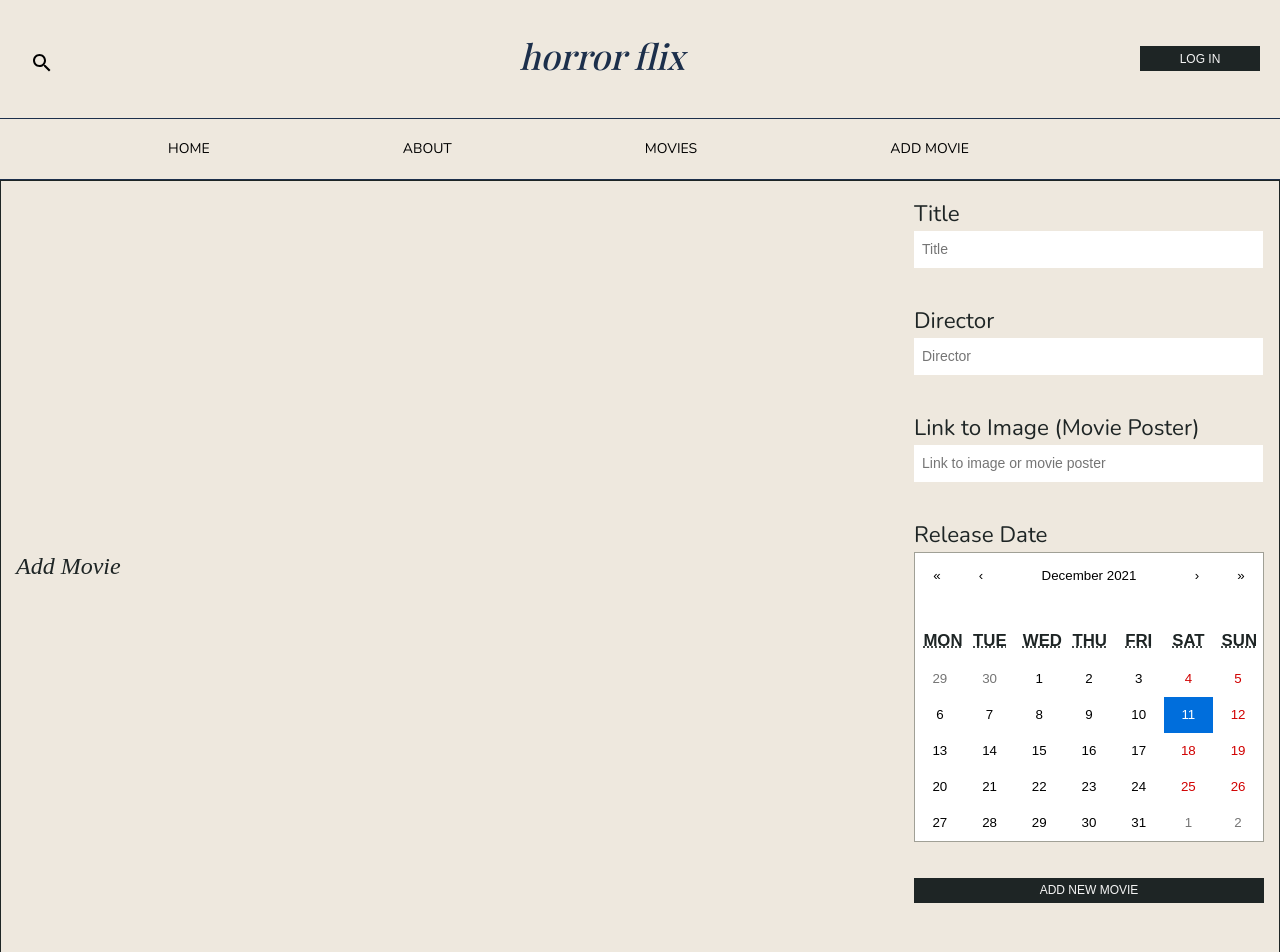
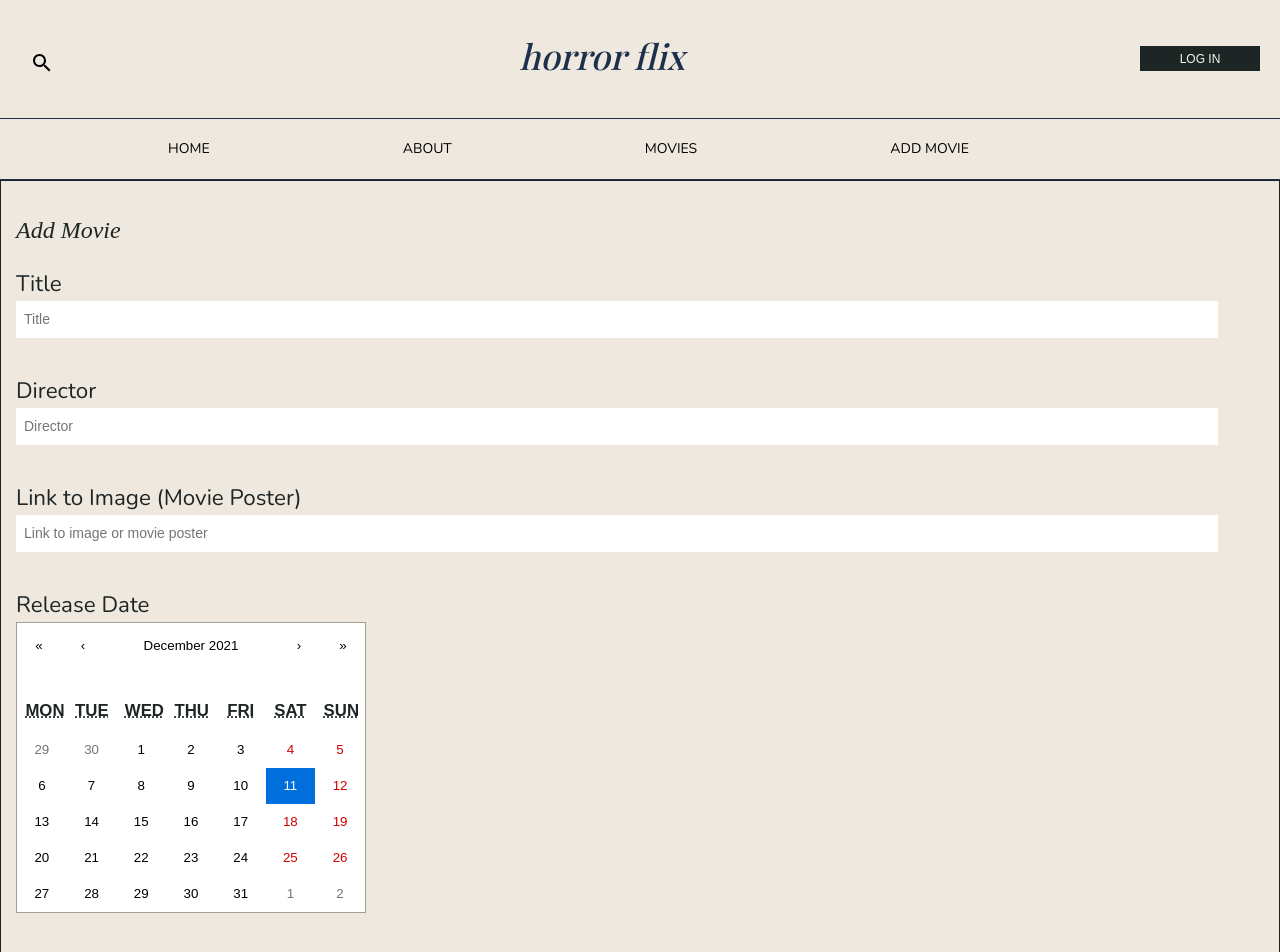
Before and after one commit to JLPinthecity/horror-movies-frontend, a React (Create React App) app: page /horror_movies/new in a window 1280 px wide. Shown: the top 952 px of the page. Built offline with nearby package versions, Linux system fonts and the light colour scheme; no server answers; a web font is replaced by a local one.

Commit message:
add styling to review and movie forms

```diff
--- a/src/App.css
+++ b/src/App.css
@@ -65,7 +65,17 @@ input {
     margin: 10px;
     text-transform: uppercase;
     font-size: 12px;
-    padding:5px;
+    padding: 5px;
+    width: 150px;
+    height: 40px;
+}
+
+.float_right {
+    float: right;
+}
+
+.float_center {
+    float: center;
 }
 
 .title {
--- a/src/components/Form.css
+++ b/src/components/Form.css
@@ -1,17 +1,16 @@
 .FormWrapper {
-    align-content: left;
+    border: 1px solid;
     width: 100vw;
-    height: 100vh;
-    min-height: 100%;
     box-sizing: border-box;
     overflow-x: hidden;
     overflow-y: hidden;
-    border: 1px solid;
 }
 
+/* 1 - PARENT CONTAINER FLEX */
 .FormContainer {
     box-sizing: border-box;
     display: flex;
+    flex-direction: column;
     justify-content: flex-start;
     align-items: left;
     font-size: 1.4rem;
@@ -24,5 +23,4 @@
 .FormContainer .primary-button {
     width: 100%;
     margin: 0px;
-    align-content: center;
 }
--- a/src/components/IndividualMovieShow.css
+++ b/src/components/IndividualMovieShow.css
@@ -1,3 +1,4 @@
+/* MAIN PARENT FLEXBOX */
 .movie-wrapper {
     margin: 0px;
     display: flex;
@@ -6,6 +7,7 @@
     flex-wrap: nowrap;
 }
 
+/* SECOND PARENT INSIDE MAIN FLEXBOX I */
 .reviews-container {
     flex: 1;
     display: flex;
@@ -20,20 +22,16 @@
     align-items: center;
 }
 
-.transparent-button {
-    padding: 20px;
-}
 
+/* SECOND PARENT INSIDE MAIN FLEXBOX II */
 .column-review {
     flex: 2;
     display: flex;
     flex-direction: column;
-    overflow-x: scroll;
-    overflow-y: scroll;
-    overflow: scroll;
 }
 
 .review-form {
-    width: 50%;
-    background-color: pink;
+    width: 100vw;
+    height: 100vh;
+    padding-top: 10px;
 }
--- a/src/components/NewMovieForm.js
+++ b/src/components/NewMovieForm.js
@@ -5,9 +5,10 @@ import { postNewMovie } from '../actions/newMovieForm';
 import { updateDate } from '../actions/date';
 import Calendar from 'react-calendar';
 import 'react-calendar/dist/Calendar.css';
+
 import './Form.css'
 
-const NewTripForm = (props) => {
+const NewMovieForm = (props) => {
 
     const { title, poster, director, year_released } = props.formData
 
@@ -29,11 +30,8 @@ const NewTripForm = (props) => {
     }
 
     return (
-
         <div className="FormWrapper">
-
             <div className="FormContainer">
-
 
                 <div className="first_row">
                     <div className="title">
@@ -62,7 +60,7 @@ const NewTripForm = (props) => {
                         value={props.date}/>
 
                         <br/>
-                    <input type="submit" className="primary-button" value="Add New Movie"/>
+                        <input type="submit" className="transparent_button float_center" value="Add New Movie"/>
                         <br/>
 
                     </form>
@@ -82,4 +80,4 @@ const mapStateToProps = state => {
 
 }
 
-export default connect(mapStateToProps, { updateNewMovieForm, postNewMovie, updateDate })(NewTripForm);
+export default connect(mapStateToProps, { updateNewMovieForm, postNewMovie, updateDate })(NewMovieForm);
--- a/src/components/ReviewForm.js
+++ b/src/components/ReviewForm.js
@@ -26,8 +26,8 @@ const ReviewForm = (props) => {
 
             <div className="FormContainer">
                 <form onSubmit={handleSubmit}>
-                    <div>Watched this movie? Leave a quick review.</div>
-
+                    <div className="title">Watched this movie? Leave a quick review.</div>
+                    <br/>
                     <label>Title</label>
                     <input text="type" name="title" value={title} placeholder="Review Title" onChange={handleChange}/>
 
@@ -37,7 +37,7 @@ const ReviewForm = (props) => {
                     <div className="ratingContainer">
                         <div className="ratingTitleText">Rate This Airline</div>
 
-                        <button type="submit">Submit Your Review</button>
+                        <button className="transparent_button float_right" type="submit">Submit Review</button>
 
                     </div>
                 </form>
```
Lines whose indentation alone changed are shown as unchanged.
